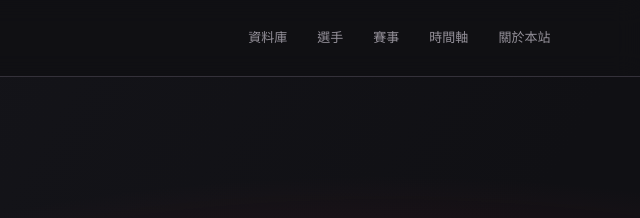
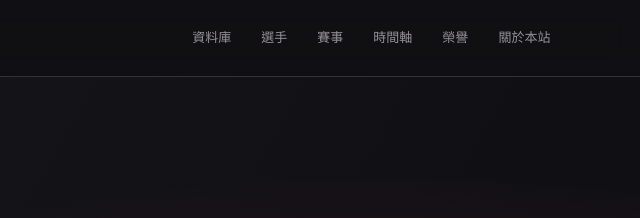
Before and after one commit to 777champion/weibo-gaming-archive, a plain HTML site: page index.html in a window 1280 px wide. Shown: the top 218 px of the page, 640-1280 px from the left. Drawn offline with Linux system fonts and the light colour scheme.

Commit message:
Update index.html

```diff
--- a/index.html
+++ b/index.html
@@ -375,6 +375,7 @@
         <a href="players.html">選手</a>
         <a href="#tournaments">賽事</a>
         <a href="#timeline">時間軸</a>
+        <a href="#achievements">榮譽</a>
         <a href="#about">關於本站</a>
       </nav>
     </div>
```
